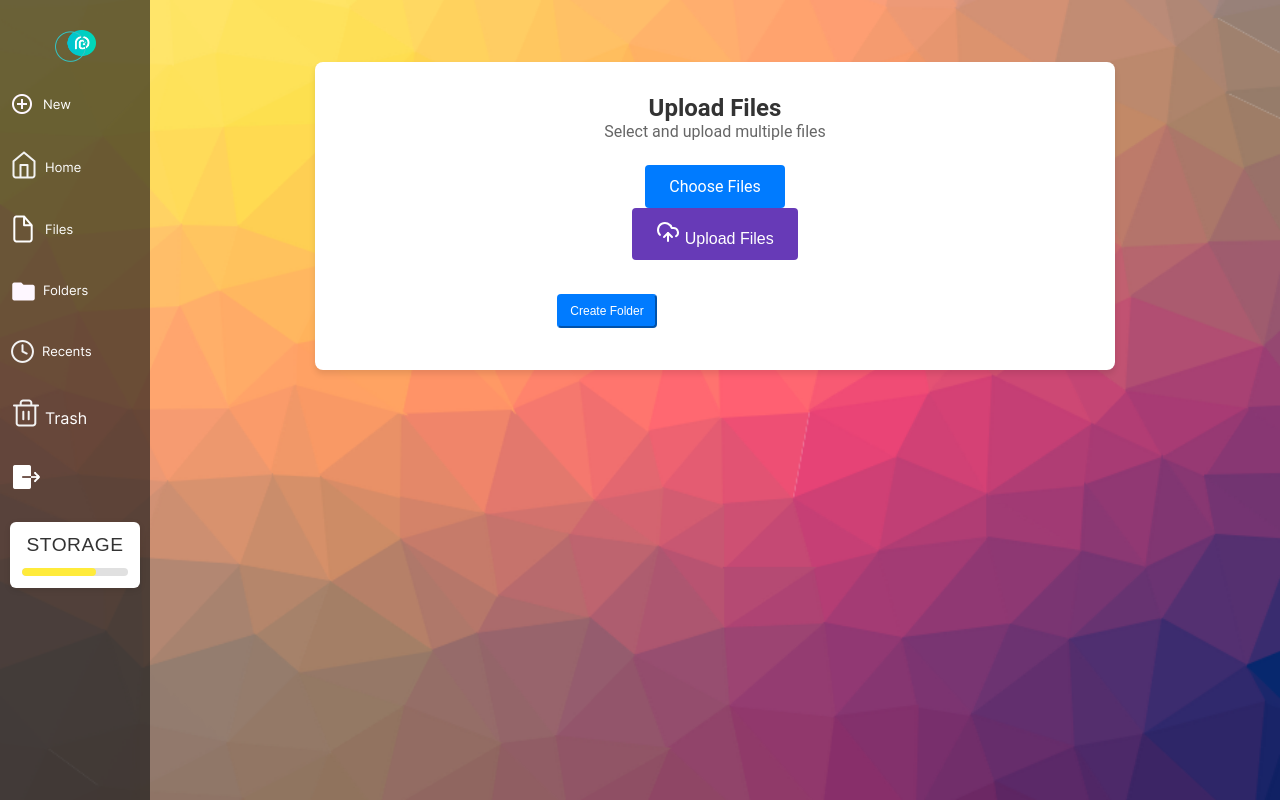
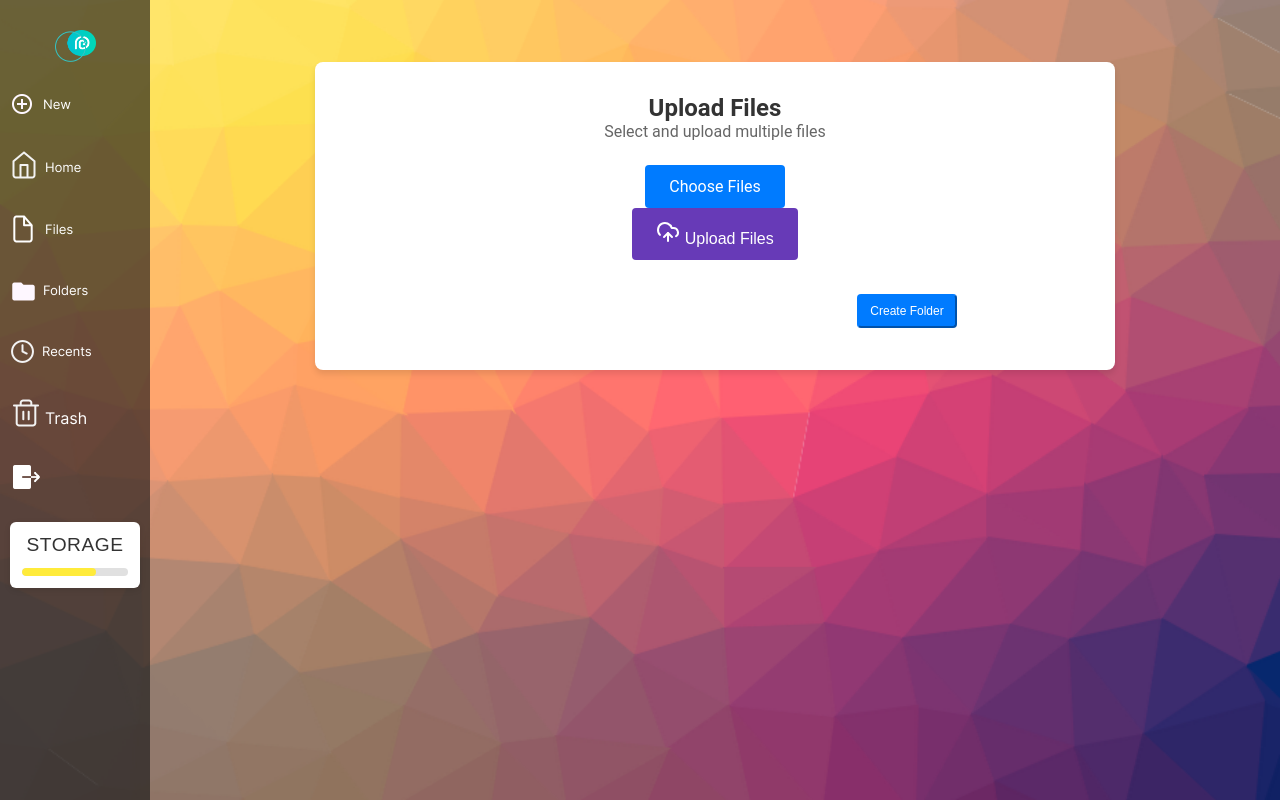
Before and after one commit to Mgridgelabs/moringabox_frontend, a React (Create React App) app: page /dashboard/new in a window 1280 px wide. Built offline with nearby package versions, Linux system fonts and the light colour scheme.

Commit message:
Update CreateNewFolder.css

```diff
--- a/src/components/CreateNewFolder.css
+++ b/src/components/CreateNewFolder.css
@@ -1,5 +1,5 @@
 .fcContainer {
-  margin-left: 200px;
+  margin-left: 500px;
   display: flex;
   flex-direction: column;
   padding: 10px;
@@ -32,7 +32,7 @@
   padding: 8px;
   border-radius: 4px;
   transition: background-color 0.3s ease;
-  margin-left: -40px;
+  margin-left: 10px;
 }
 .fcContainer input:focus {
   background-color: #e6e6e6;
```
